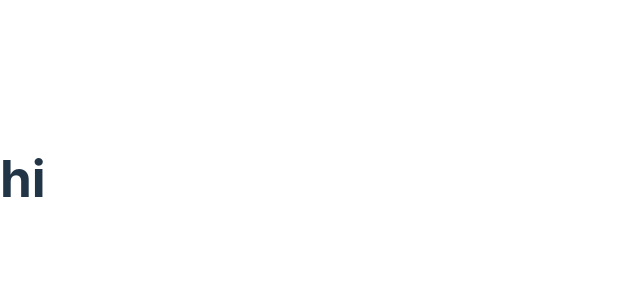
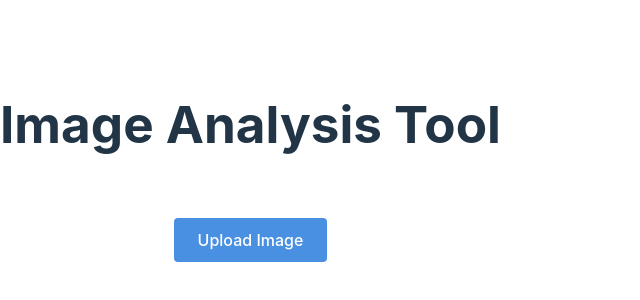
Before and after one commit to Decpwnz/my-fashion-trunk, a React (Vite) app in the folder frontend/: page / in a window 1280 px wide. Shown: the part 222-522 px from the top of the page, without its empty margins (0-640 px from the left). Built offline with nearby package versions, Linux system fonts and the light colour scheme.

Commit message:
feat: create ImageUpload component

```diff
--- a/frontend/src/App.tsx
+++ b/frontend/src/App.tsx
@@ -1,9 +1,12 @@
+import { ImageUpload } from './components/ImageUpload/ImageUpload'
+
 function App() {
   return (
-    <>
-      <h1>hi</h1>
-    </>
-  );
+    <div>
+      <h1>Image Analysis Tool</h1>
+      <ImageUpload />
+    </div>
+  )
 }
 
-export default App;
+export default App
--- /dev/null
+++ b/frontend/src/components/ImageUpload/ImageUpload.module.css
@@ -0,0 +1,36 @@
+.container {
+  display: flex;
+  flex-direction: column;
+  align-items: center;
+  gap: 1rem;
+  padding: 2rem;
+}
+
+.fileInput {
+  display: none;
+}
+
+.uploadButton {
+  padding: 0.75rem 1.5rem;
+  background-color: #4a90e2;
+  color: white;
+  border: none;
+  border-radius: 4px;
+  cursor: pointer;
+  font-size: 1rem;
+  transition: background-color 0.2s;
+}
+
+.uploadButton:hover {
+  background-color: #357abd;
+}
+
+.uploadButton:disabled {
+  background-color: #ccc;
+  cursor: not-allowed;
+}
+
+.error {
+  color: #dc3545;
+  margin-top: 0.5rem;
+}
--- /dev/null
+++ b/frontend/src/components/ImageUpload/ImageUpload.tsx
@@ -0,0 +1,41 @@
+import { useRef, ChangeEvent } from 'react'
+import { useAppDispatch, useAppSelector } from '../../hooks/redux'
+import { analyzeImage } from '../../store/slices/uploadSlice'
+import styles from './ImageUpload.module.css'
+
+export const ImageUpload = () => {
+  const fileInputRef = useRef<HTMLInputElement>(null)
+  const dispatch = useAppDispatch()
+  const { loading, error } = useAppSelector((state) => state.upload)
+
+  const handleFileChange = async (event: ChangeEvent<HTMLInputElement>) => {
+    const file = event.target.files?.[0]
+    if (!file) return
+
+    try {
+      await dispatch(analyzeImage(file)).unwrap()
+    } catch (err) {
+      console.error('Failed to upload image:', err)
+    }
+  }
+
+  const handleButtonClick = () => {
+    fileInputRef.current?.click()
+  }
+
+  return (
+    <div className={styles.container}>
+      <input
+        type="file"
+        ref={fileInputRef}
+        onChange={handleFileChange}
+        accept="image/*"
+        className={styles.fileInput}
+      />
+      <button onClick={handleButtonClick} disabled={loading} className={styles.uploadButton}>
+        {loading ? 'Uploading...' : 'Upload Image'}
+      </button>
+      {error && <div className={styles.error}>{error}</div>}
+    </div>
+  )
+}
```
